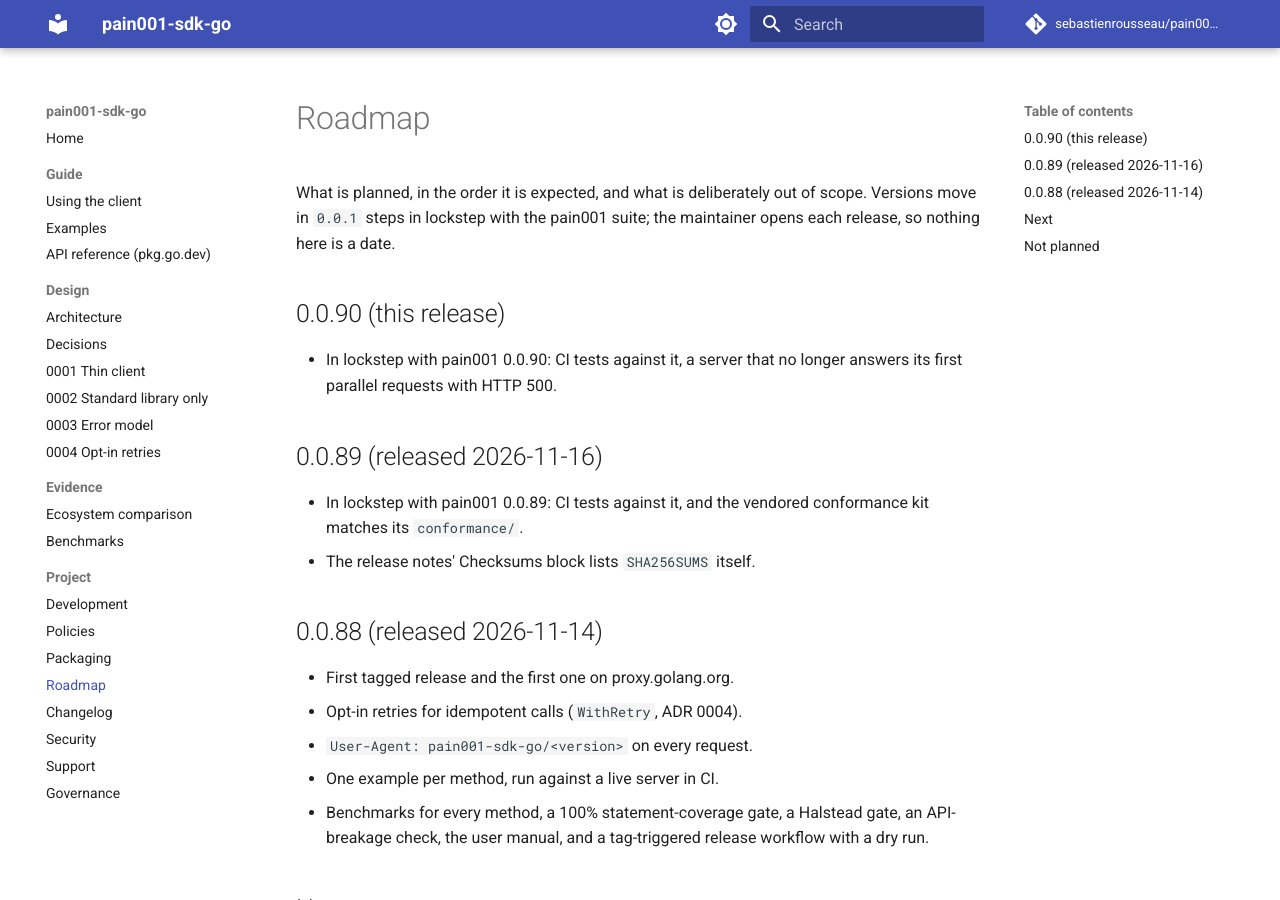
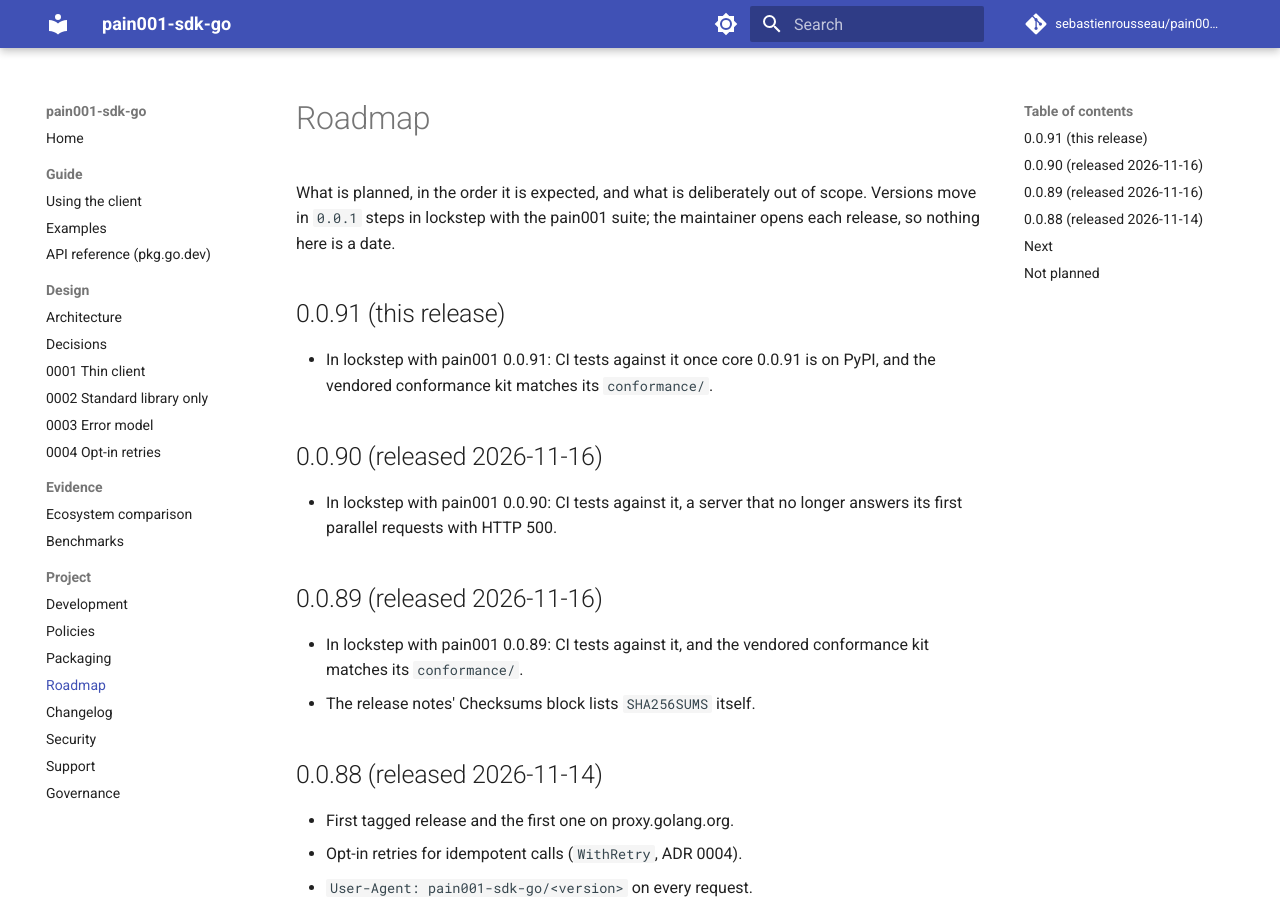
Before and after one commit to sebastienrousseau/pain001-sdk-go, an MkDocs documentation site: the page built from docs/ROADMAP.md, in a window 1280 px wide and 900 px high. Built offline with MkDocs 1.6.1 and Material for MkDocs 9.7.7, drawn with Linux system fonts in a browser that asks for light colours; comment, search, counter and statistics services are not loaded.

Commit message:
chore: align every version restatement at 0.0.91
The suite's 0.0.91 release covers the whole family, so the module
version moves with it: version.go (and with it the User-Agent),
CITATION.cff, the install snippets in README.md and docs/index.md,
the bug report placeholder, the verify-tag examples in KEYS.asc and
docs/packaging.md, and the tag command in DEVELOPMENT.md.

The SECURITY.md and SUPPORT.md tables show 0.0.91 as current and
0.0.90 as the prior row. The roadmap gains a 0.0.91 section and
records 0.0.90 as released. The CHANGELOG opens an Unreleased
section for the work.

The server pin stays at 0.0.90 until core 0.0.91 is on PyPI.
Verified: scripts/verify-release-versions reports 0.0.91 everywhere.

Assisted-by: Claude Code:claude-opus-5-5
Co-Authored-By: Claude Opus 5.5 <noreply@anthropic.com>
Signed-off-by: Sebastien Rousseau <sebastienrousseau@users.noreply.github.com>

````diff
--- a/docs/ROADMAP.md
+++ b/docs/ROADMAP.md
@@ -7,7 +7,13 @@ out of scope. Versions move in `0.0.1` steps in lockstep with the
 pain001 suite; the maintainer opens each release, so nothing here is a
 date.
 
-## 0.0.90 (this release)
+## 0.0.91 (this release)
+
+- In lockstep with pain001 0.0.91: CI tests against it once core
+  0.0.91 is on PyPI, and the vendored conformance kit matches its
+  `conformance/`.
+
+## 0.0.90 (released 2026-11-16)
 
 - In lockstep with pain001 0.0.90: CI tests against it, a server
   that no longer answers its first parallel requests with HTTP 500.
--- a/docs/packaging.md
+++ b/docs/packaging.md
@@ -41,7 +41,7 @@ files that cannot carry a header, and `reuse lint` runs in CI.
 git clone https://github.com/sebastienrousseau/pain001-sdk-go
 cd pain001-sdk-go
 git config gpg.ssh.allowedSignersFile KEYS.asc
-git verify-tag v0.0.90
+git verify-tag v0.0.91
 sha256sum -c SHA256SUMS   # in a directory holding the downloaded assets
 ```
 
````
Also changed, not shown: CHANGELOG.md (+2 -0 lines), DEVELOPMENT.md (+1 -1 lines), README.md (+1 -1 lines), SECURITY.md (+2 -2 lines), SUPPORT.md (+2 -2 lines), docs/index.md (+1 -1 lines), 4 other files.
